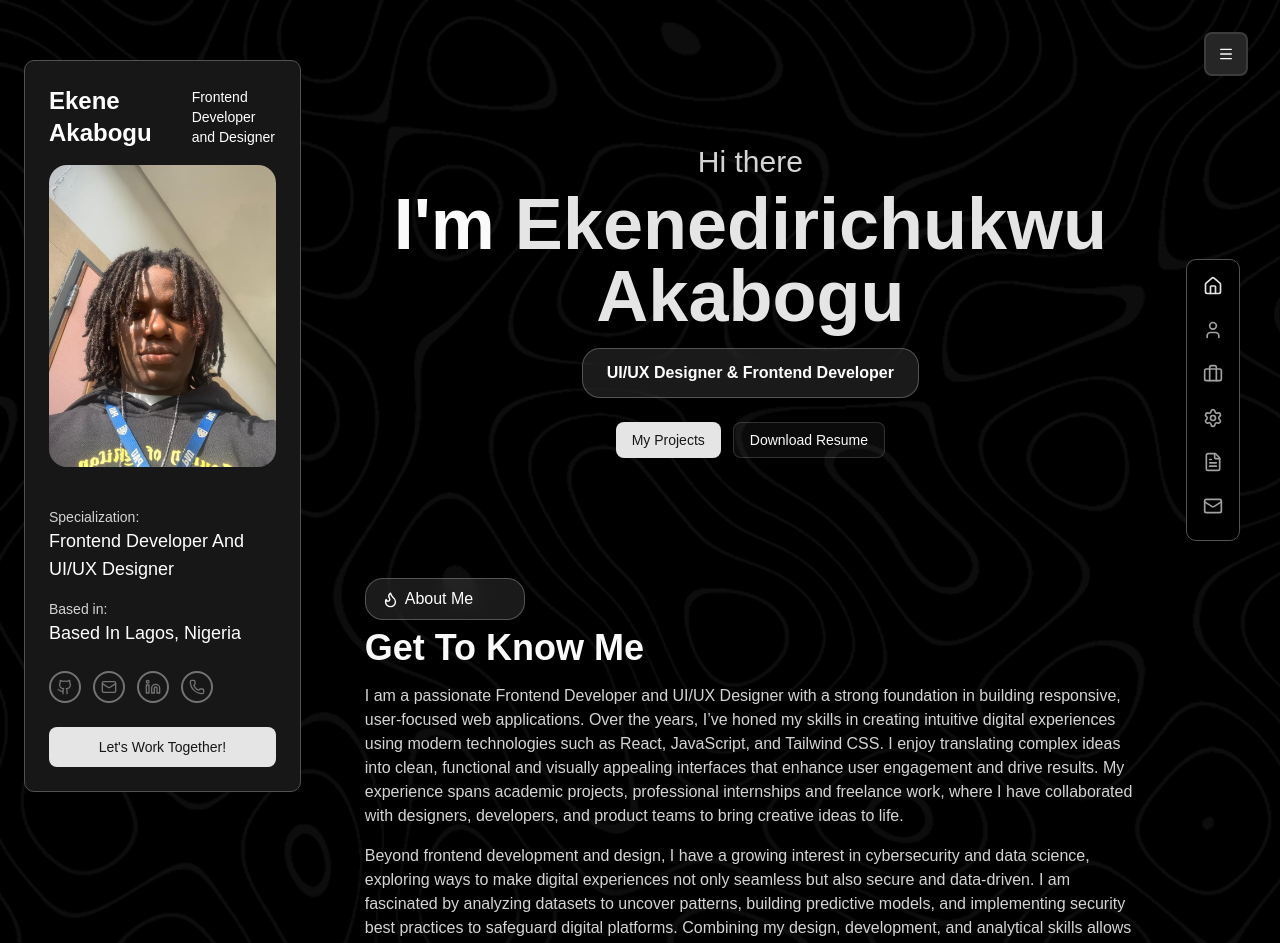
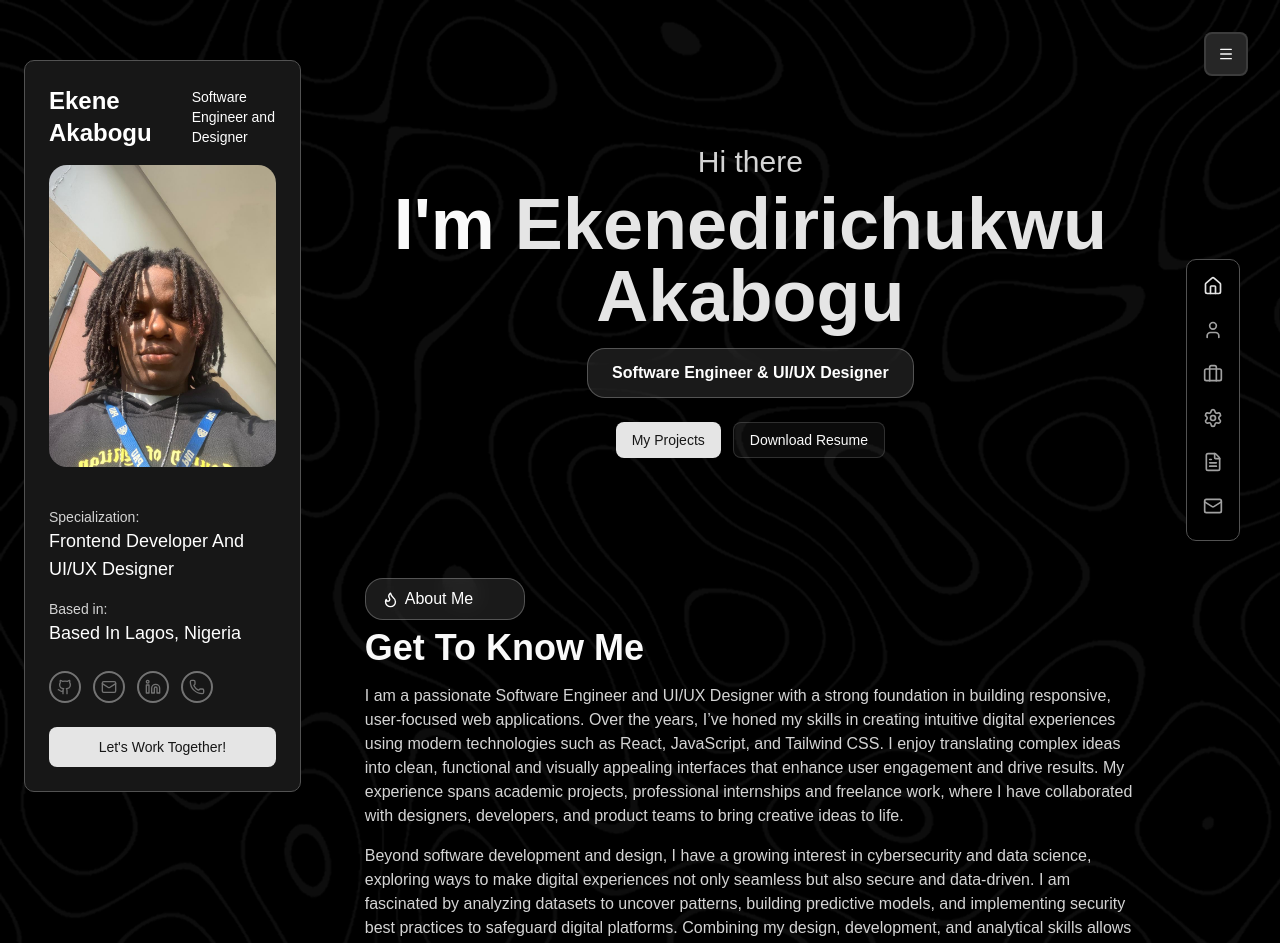
Before and after one commit to Ekene-Akabogu/Portfolio, a React (Vite) app in the folder my-portfolio/: page / in a window 1280 px wide. Shown: the top 943 px of the page. Built offline with nearby package versions, Linux system fonts and the light colour scheme; a web font is replaced by a local one.

Commit message:
updated job title

```diff
--- a/my-portfolio/src/components/About.tsx
+++ b/my-portfolio/src/components/About.tsx
@@ -36,7 +36,7 @@ export const About = () => {
                 variants={fadeUp}
                 className="mt-4 text-neutral-300"
             >
-                I am a passionate Frontend Developer and UI/UX Designer with a strong foundation in building responsive,
+                I am a passionate Software Engineer and UI/UX Designer with a strong foundation in building responsive,
                 user-focused web applications. Over the years, I’ve honed my skills in creating intuitive digital experiences using
                 modern technologies such as React, JavaScript, and Tailwind CSS. I enjoy translating complex ideas into clean, functional
                 and visually appealing interfaces that enhance user engagement and drive results. My experience spans academic projects, professional internships
@@ -47,7 +47,7 @@ export const About = () => {
                 variants={fadeUp}
                 className="mt-4 text-neutral-300"
             >
-                Beyond frontend development and design, I have a growing interest in cybersecurity and data science, exploring ways to make digital experiences
+                Beyond software development and design, I have a growing interest in cybersecurity and data science, exploring ways to make digital experiences
                 not only seamless but also secure and data-driven. I am fascinated by analyzing datasets to uncover patterns, building predictive models, and implementing
                 security best practices to safeguard digital platforms. Combining my design, development, and analytical skills allows me to create digital solutions that
                 are not only aesthetically pleasing but also reliable, efficient, and secure. I am always eager to learn, innovate, and contribute to projects that challenge
--- a/my-portfolio/src/components/Hero.tsx
+++ b/my-portfolio/src/components/Hero.tsx
@@ -58,7 +58,7 @@ export const Hero = () => {
                            px-6 py-3 rounded-2xl bg-white/10 border border-white/25
                            backdrop-blur-md shadow-lg text-white font-semibold"
             >
-                UI/UX Designer & Frontend Developer
+                Software Engineer & UI/UX Designer
             </motion.div>
 
             {/* CTA Buttons */}
--- a/my-portfolio/src/components/Profile.tsx
+++ b/my-portfolio/src/components/Profile.tsx
@@ -15,7 +15,7 @@ export const Profile = () => {
             <div className="flex items-center justify-between gap-x-10">
                 <h1 className="text-2xl font-bold">Ekene Akabogu</h1>
 
-                <p className='text-sm'>Frontend Developer and Designer</p>
+                <p className='text-sm'>Software Engineer and Designer</p>
             </div>
 
             <img
--- a/my-portfolio/tsconfig.app.json
+++ b/my-portfolio/tsconfig.app.json
@@ -23,6 +23,7 @@
     "erasableSyntaxOnly": true,
     "noFallthroughCasesInSwitch": true,
     "noUncheckedSideEffectImports": true,
+    "ignoreDeprecations": "6.0",
     "baseUrl": ".",
     "paths": {
       "@/*": [
```
